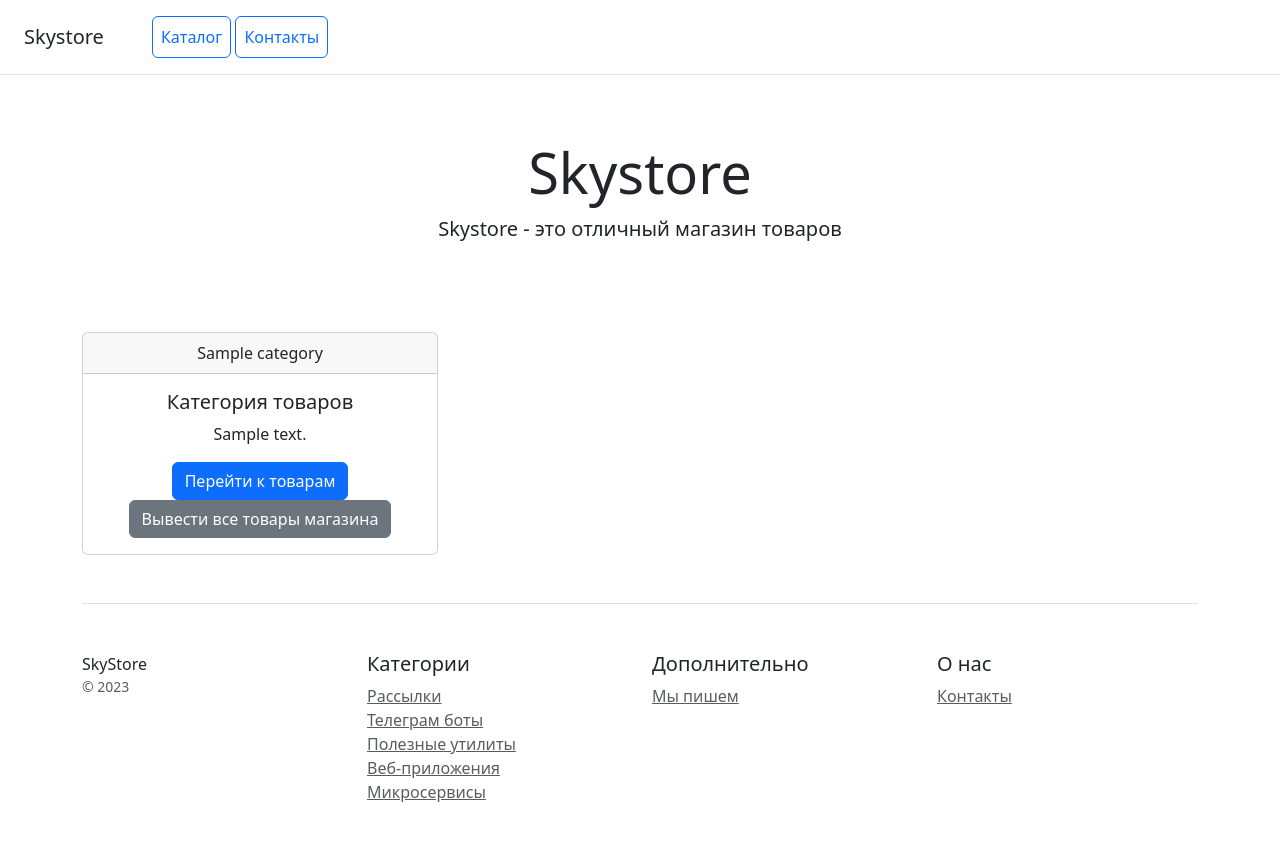
After one commit to AleksandrIlin/Homework_django, a Django app: template catalog/templates/catalog/category_list.html in a window 1280 px wide. The commit adds this page. Run offline with Django 5.2, Linux system fonts and the light colour scheme; the template is opened without the code that fills it: most values are stand-ins (such as "Sample title", 1, 10 or a date in 2020); some libraries are stand-ins or nearby versions.

Commit message:
Completing the first task of converting the project to CBV

```diff
--- /dev/null
+++ b/catalog/templates/catalog/category_list.html
@@ -0,0 +1,22 @@
+{% extends 'catalog/home.html'%}
+{% block content %}
+<div class="row text-center">
+
+    {% for category in object_list %}
+        <div class="col-4 mt-5">
+            <div class="card" style="text-align:center;">
+                <div class="card-header">
+                    {{ category.name}}
+                </div>
+                <div class="card-body">
+                    <h5 class="card-title">Категория товаров</h5>
+                    <p class="card-text">{{ category.description }}</p>
+                    <a href="{% url 'catalog:product_list' category.name %}" class="btn btn-primary">Перейти к товарам</a>
+                    <a href="{% url 'catalog:product_list' %}" class="btn btn-secondary">Вывести все товары магазина</a>
+                </div>
+            </div>
+        </div>
+    {% endfor %}
+
+</div>
+{% endblock %}
--- a/catalog/templates/contacts.html
+++ b/catalog/templates/catalog/contacts.html
@@ -1,4 +1,4 @@
-{% extends 'home.html'%}
+{% extends 'catalog/home.html'%}
 {% block content %}
 <div class="container">
     <div class="row text-start">
--- a/catalog/templates/home.html
+++ b/catalog/templates/catalog/home.html
@@ -8,7 +8,7 @@
 
 </head>
 <body>
-{% include 'includes/inc_menu.html'%}
+{% include 'catalog/includes/inc_menu.html'%}
     <div class="pricing-header px-3 py-3 pt-md-5 pb-md-4 mx-auto text-center">
     <h1 class="display-4">Skystore</h1>
     <p class="lead">Skystore - это отличный магазин товаров</p>
@@ -18,7 +18,7 @@
 
 {% block content %}
 {% endblock %}
-{% include 'includes/inc_footer.html'%}
+{% include 'catalog/includes/inc_footer.html'%}
 
 </div>
 <script type="text/javascript" src="/static/js/bootstrap.bundle.min.js"></script>
--- a/catalog/templates/product_list.html
+++ b/catalog/templates/catalog/product_detail.html
@@ -1,17 +1,17 @@
-{% extends 'home.html'%}
+{% extends 'catalog/home.html'%}
 {% load my_tags %}
 {% block content %}
 <div class="row text-center">
-    {% for product in products %}
         <div class="card" style="width: 18rem;">
             <img src="{{ product.image | media_filter }}" class="card-img-top" alt="product">
             <div class="card-body">
                 <h5 class="card-title">{{ product.name }}</h5>
                 <h4 class="card-text">{{ product.price }}</h4>
                 <p class="card-text">{{ product.description|truncatechars:100 }}</p>
+                <p class="card-text">{{ product.category}}</p>
                 <a href="#" class="btn btn-primary">Купить</a>
+                <a href="{% url 'catalog:category_list' %}" class="btn btn-primary">Назад к списку категорий</a>
             </div>
         </div>
-    {% endfor %}
 </div>
 {% endblock %}
```
Also changed, not shown: catalog/templates/catalog/product_list.html (renamed from catalog/templates/product_detail.html, +7 -2 lines), catalog/templates/catalog/includes/inc_footer.html (renamed from catalog/templates/includes/inc_footer.html), catalog/templates/catalog/includes/inc_menu.html (renamed from catalog/templates/includes/inc_menu.html).
